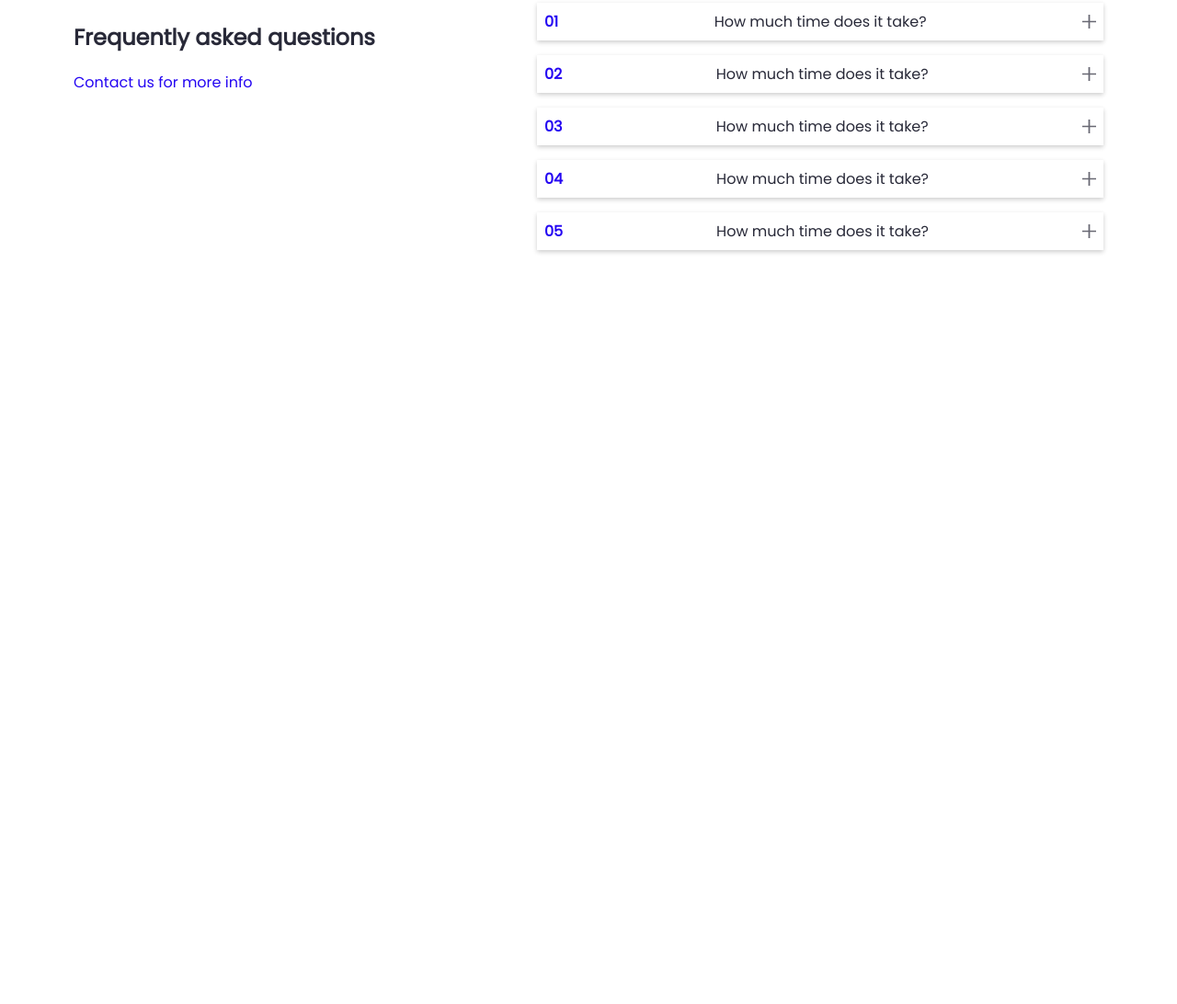
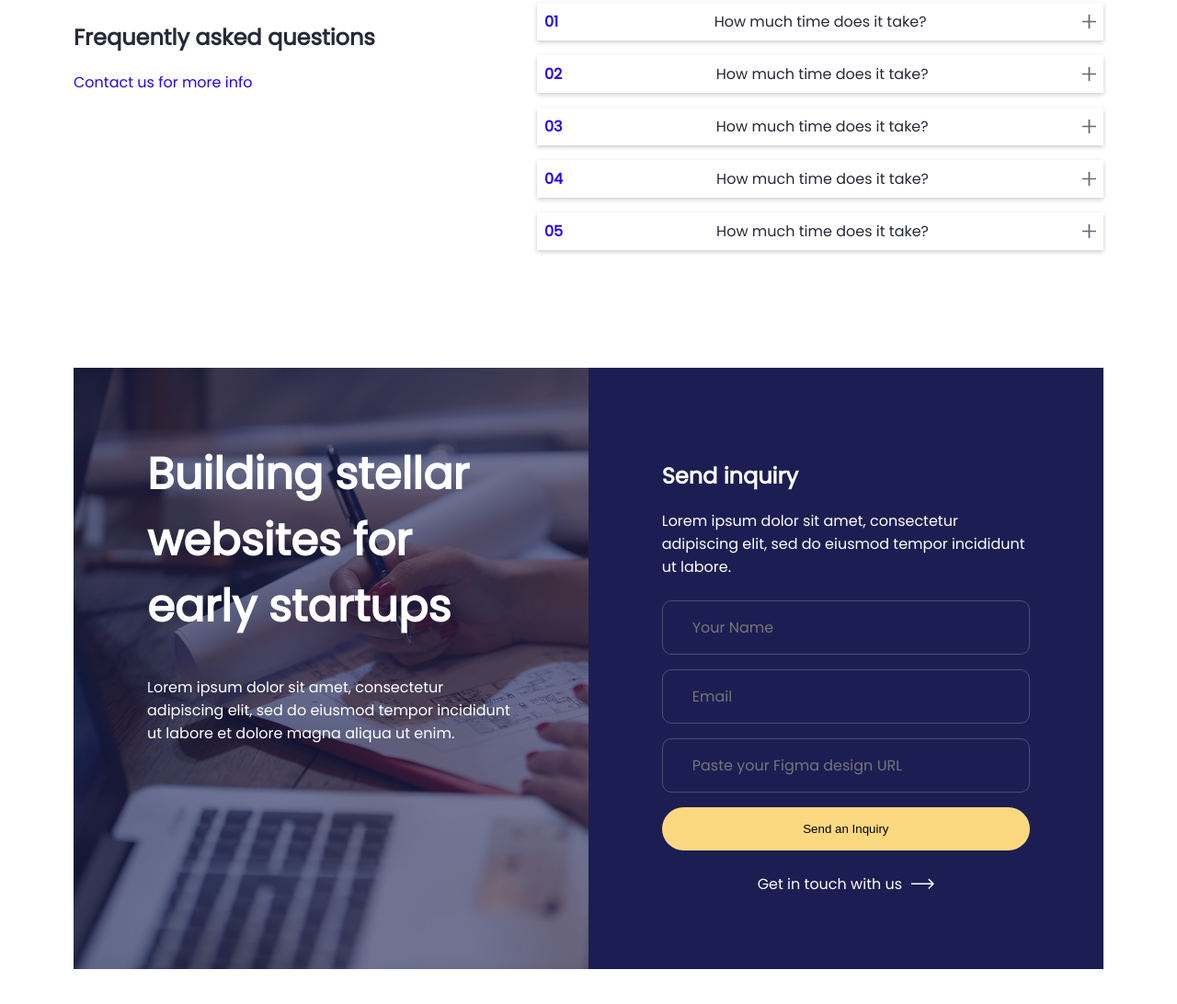
Before and after one commit to NatanCastro/finsweet-js, a website with bundled scripts: page src/pages/home.html in a window 1280 px wide. Shown: the part 3262-4354 px from the top of the page at 92% size. Before the commit the page ends 3598 px from the top, so only its background shows below. Built offline with nearby package versions, Linux system fonts and the light colour scheme.

Commit message:
add inquiry form

```diff
--- /dev/null
+++ b/src/components/inquiry-form.js
@@ -0,0 +1,105 @@
+import { inquiryFormData } from "../data/home/inquiry-form.js";
+import { createElement } from "../factory/create-element.factory.js";
+import { placeElement } from "../factory/place-element.factory.js";
+/**
+ * @param {typeof inquiryFormData.form} formData
+ * @returns {HTMLFormElement}
+ */
+export function inquiryForm(formData) {
+  const form = createElement("form");
+  const nameLabel = createElement("label", {
+    text: formData.name.placeholder,
+    class: "sr-only",
+    attrs: [
+      {
+        key: "for",
+        value: formData.name.id,
+      },
+    ],
+  });
+  const nameInput = createElement("input", {
+    id: formData.name.id,
+    attrs: [
+      {
+        key: "type",
+        value: formData.name.type,
+      },
+      {
+        key: "placeholder",
+        value: formData.name.placeholder,
+      },
+      {
+        key: "required",
+      },
+    ],
+  });
+  const emailLabel = createElement("label", {
+    text: formData.email.placeholder,
+    class: "sr-only",
+    attrs: [
+      {
+        key: "for",
+        value: formData.email.id,
+      },
+    ],
+  });
+  const emailInput = createElement("input", {
+    id: formData.email.id,
+    attrs: [
+      {
+        key: "type",
+        value: formData.email.type,
+      },
+      {
+        key: "placeholder",
+        value: formData.email.placeholder,
+      },
+      {
+        key: "required",
+      },
+    ],
+  });
+  const figmaLabel = createElement("label", {
+    text: formData.figma.placeholder,
+    class: "sr-only",
+    attrs: [
+      {
+        key: "for",
+        value: formData.figma.id,
+      },
+    ],
+  });
+  const figmaInput = createElement("input", {
+    id: formData.figma.id,
+    attrs: [
+      {
+        key: "type",
+        value: formData.figma.type,
+      },
+      {
+        key: "placeholder",
+        value: formData.figma.placeholder,
+      },
+      {
+        key: "required",
+      },
+      {
+        key: "pattern",
+        value:
+          "^https://([w.-]+.)?figma.com/(file|proto)/([0-9a-zA-Z]{22,128})(?:/.*)?$",
+      },
+    ],
+  });
+  const button = createElement("button", {
+    text: "Send an Inquiry",
+  });
+
+  placeElement(nameLabel, form);
+  placeElement(nameInput, form);
+  placeElement(emailLabel, form);
+  placeElement(emailInput, form);
+  placeElement(figmaLabel, form);
+  placeElement(figmaInput, form);
+  placeElement(button, form);
+  return form;
+}
--- a/src/components/link.js
+++ b/src/components/link.js
@@ -2,6 +2,12 @@ import { createElement } from "../factory/create-element.factory.js";
 import { placeElement } from "../factory/place-element.factory.js";
 import { arrowComponent } from "./arrow.js";
 
+/**
+ * @param {string} text
+ * @param {string} action
+ * @param {string | undefined} className
+ * @param {boolean} arrow
+ */
 export function linkComponent(text, action, className, arrow) {
   const link = createElement("a", {
     text,
--- a/src/data/home/inquiry-form.js
+++ b/src/data/home/inquiry-form.js
@@ -0,0 +1,27 @@
+export const inquiryFormData = {
+  title: "Building stellar websites for early startups",
+  text: "Lorem ipsum dolor sit amet, consectetur adipiscing elit, sed do eiusmod tempor incididunt ut labore et dolore magna aliqua ut enim.",
+  button: {
+    text: "Get in touch with us",
+    action: "",
+  },
+  form: {
+    title: "Send inquiry",
+    text: "Lorem ipsum dolor sit amet, consectetur adipiscing elit, sed do eiusmod tempor incididunt ut labore.",
+    name: {
+      id: "name",
+      placeholder: "Your Name",
+      type: "text",
+    },
+    email: {
+      id: "email",
+      placeholder: "Email",
+      type: "email",
+    },
+    figma: {
+      id: "figmaUrl",
+      placeholder: "Paste your Figma design URL",
+      type: "url",
+    },
+  },
+};
--- a/src/js/home.js
+++ b/src/js/home.js
@@ -17,3 +17,6 @@ homeService.createTestimonials(testimonialsSect);
 
 const faqSect = document.getElementById("faq");
 homeService.createFaq(faqSect);
+
+const inquiryFormSect = document.getElementById("inquiry-form");
+homeService.createInquiryForm(inquiryFormSect);
--- a/src/service/home.service.js
+++ b/src/service/home.service.js
@@ -1,6 +1,7 @@
 import { carouselComponent } from "../components/carousel.js";
 import { faqComponent } from "../components/faq.js";
 import { featureComponent } from "../components/feature.js";
+import { inquiryForm } from "../components/inquiry-form.js";
 import { linkComponent } from "../components/link.js";
 import { projectComponent } from "../components/project.js";
 import { testimonyCardComponent } from "../components/testimony-card.js";
@@ -8,6 +9,7 @@ import { workStepComponent } from "../components/work-step.js";
 import { faqData } from "../data/home/faq.js";
 import { featuresData } from "../data/home/features.js";
 import { heroData } from "../data/home/hero.js";
+import { inquiryFormData } from "../data/home/inquiry-form.js";
 import { projectsData } from "../data/home/projects.js";
 import { testimonialsData } from "../data/home/testimony.js";
 import { workData } from "../data/home/work.js";
@@ -220,4 +222,52 @@ export class HomeService {
     this.factoryService.placeElement(leftDiv, faqSect);
     this.factoryService.placeElement(faqEl, faqSect);
   }
+
+  /**
+   * @param {HTMLElement} inquiryFormSect
+   */
+  createInquiryForm(inquiryFormSect) {
+    const shell = this.factoryService.createElement("div", {
+      class: "inquiry-form-shell",
+    });
+    const leftDiv = this.factoryService.createElement("div");
+    const rightDiv = this.factoryService.createElement("div", {
+      class: "inquiry-form-form",
+    });
+    const leftDivContent = this.factoryService.createElement("div", {
+      class: "inquiry-form-content",
+    });
+
+    const title = this.factoryService.createElement("h2", {
+      text: inquiryFormData.title,
+    });
+    const text = this.factoryService.createElement("p", {
+      text: inquiryFormData.text,
+    });
+
+    const formTitle = this.factoryService.createElement("h2", {
+      text: inquiryFormData.form.title,
+    });
+    const formText = this.factoryService.createElement("p", {
+      text: inquiryFormData.form.text,
+    });
+    const form = inquiryForm(inquiryFormData.form);
+    const button = linkComponent(
+      inquiryFormData.button.text,
+      inquiryFormData.button.action,
+      undefined,
+      true,
+    );
+
+    this.factoryService.placeElement(title, leftDivContent);
+    this.factoryService.placeElement(text, leftDivContent);
+    this.factoryService.placeElement(leftDivContent, leftDiv);
+    this.factoryService.placeElement(formTitle, rightDiv);
+    this.factoryService.placeElement(formText, rightDiv);
+    this.factoryService.placeElement(form, rightDiv);
+    this.factoryService.placeElement(button, rightDiv);
+    this.factoryService.placeElement(leftDiv, shell);
+    this.factoryService.placeElement(rightDiv, shell);
+    this.factoryService.placeElement(shell, inquiryFormSect);
+  }
 }
--- a/src/style/home/index.css
+++ b/src/style/home/index.css
@@ -4,5 +4,6 @@
 @import url("features.css");
 @import url("testimonial.css");
 @import url("faq.css");
+@import url("inquiry-form.css");
 @import url("media.css");
 @import url("../carousel.css");
--- /dev/null
+++ b/src/style/home/inquiry-form.css
@@ -0,0 +1,70 @@
+@import url("../variables.css");
+#inquiry-form {
+  padding: 4rem 5rem;
+  color: white;
+}
+
+.inquiry-form-shell {
+  width: 100%;
+  display: flex;
+  background-color: var(--tint-blue);
+
+  & > div:first-child {
+    width: 100%;
+    position: relative;
+    background-image: url("../../public/form-bg.jpeg");
+    background-size: cover;
+    background-position: 0 0;
+
+    &::before {
+      content: "";
+      position: absolute;
+      width: 100%;
+      height: 100%;
+      top: 0;
+      left: 0;
+      background-color: #1c1e5399;
+    }
+
+    & > .inquiry-form-content {
+      padding: 5rem;
+      position: relative;
+      z-index: 1;
+    }
+
+    & h2 {
+      margin-top: 0;
+      font-size: 3rem;
+    }
+  }
+}
+
+.inquiry-form-form {
+  padding: 5rem;
+  & > form {
+    display: flex;
+    flex-direction: column;
+    gap: 1rem;
+    margin-block: 1.5rem;
+
+    & > input {
+      all: unset;
+      border-radius: 10px;
+      padding: 1rem 2rem;
+      border: 1px solid #fff3;
+      color: #f4f6fc;
+    }
+
+    & > button {
+      border: none;
+      background-color: var(--yellow);
+      padding: 1rem;
+      border-radius: 999px;
+    }
+  }
+
+  & > a {
+    justify-content: center;
+    align-items: center;
+  }
+}
--- a/src/style/home/media.css
+++ b/src/style/home/media.css
@@ -15,6 +15,9 @@
   }
   #projects-list > div p {
     display: none;
+  }
+  .inquiry-form-shell {
+    flex-direction: column;
   }
 }
 
@@ -40,6 +43,11 @@
   .faq-content {
     margin: 0 auto;
   }
+
+  .inquiry-form-content,
+  .inquiry-form-form {
+    padding: 2rem !important;
+  }
 }
 
 @media (max-width: 425px) {
@@ -60,6 +68,7 @@
     padding: 1.5rem;
   }
 
+  #inquiry-form,
   #faq,
   #work,
   #features,
--- a/src/style/main.css
+++ b/src/style/main.css
@@ -15,3 +15,15 @@ a {
     text-decoration: underline;
   }
 }
+
+.sr-only {
+  position: absolute;
+  width: 1px;
+  height: 1px;
+  padding: 0;
+  margin: -1px;
+  overflow: hidden;
+  clip: rect(0, 0, 0, 0);
+  white-space: nowrap;
+  border-width: 0;
+}
```
Also changed, not shown: src/public/form-bg.jpeg (added).
